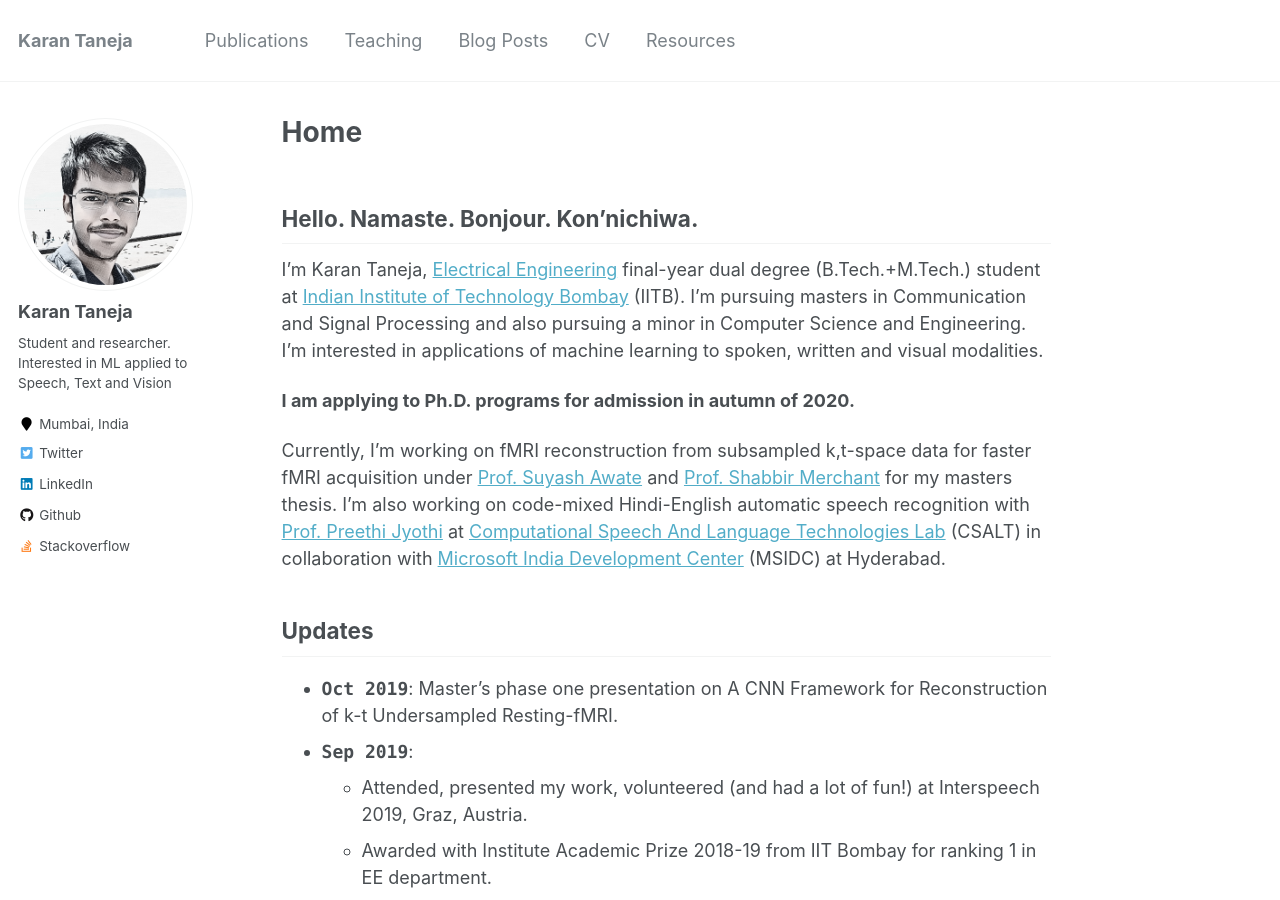
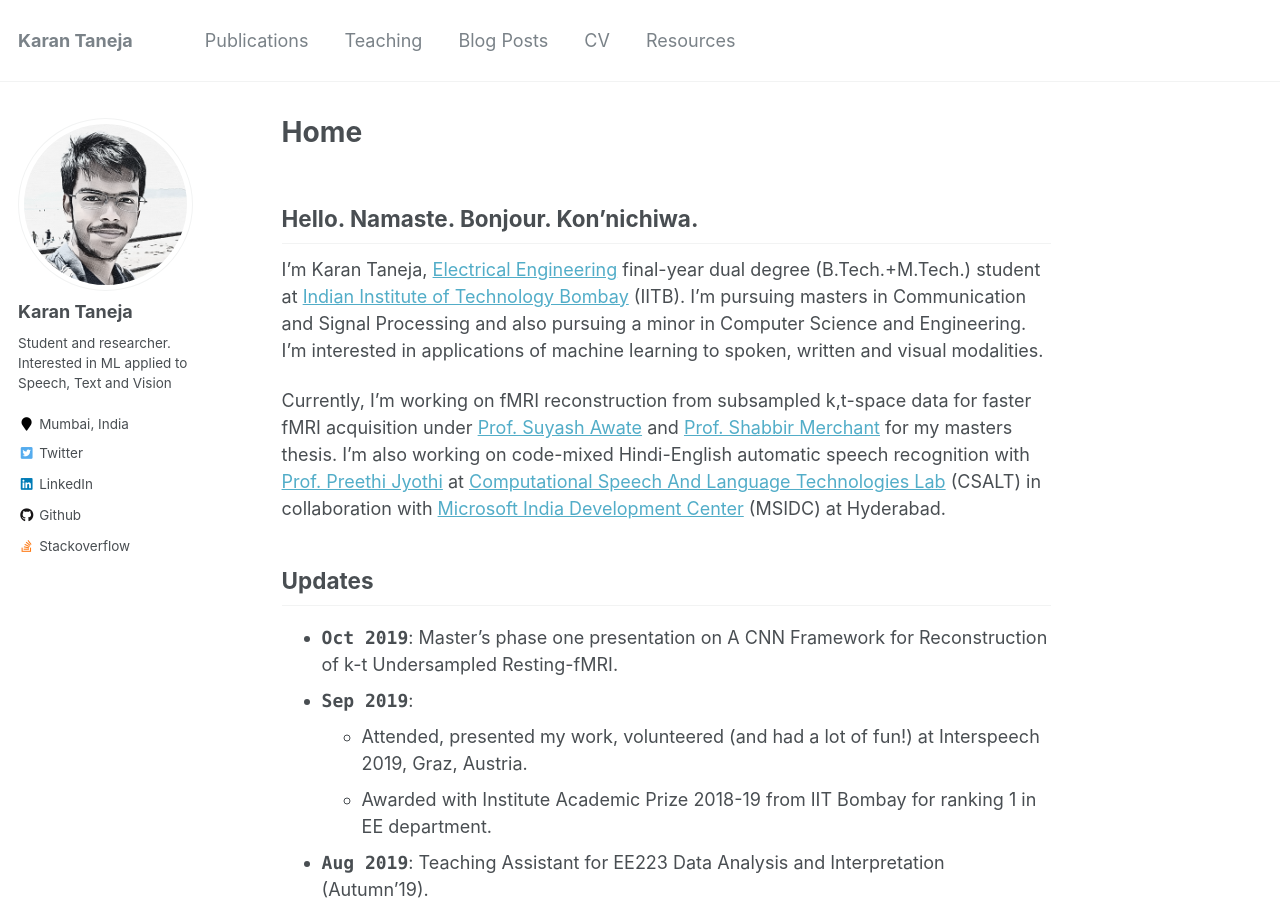
Before and after one commit to KrnTneja/KrnTneja.github.io, a Jekyll site: the page built from _pages/about.md, in a window 1280 px wide and 900 px high. Built offline with Jekyll 4.4.1, drawn with Linux system fonts in a browser that asks for light colours.

Commit message:
removed phd line

```diff
--- a/_pages/about.md
+++ b/_pages/about.md
@@ -12,8 +12,6 @@ Hello. Namaste. Bonjour. Kon'nichiwa.
 ------
 
 I'm Karan Taneja, [Electrical Engineering](https://www.ee.iitb.ac.in) final-year dual degree (B.Tech.+M.Tech.) student at [Indian Institute of Technology Bombay](http://www.iitb.ac.in/) (IITB). I'm pursuing masters in Communication and Signal Processing and also pursuing a minor in Computer Science and Engineering. I'm interested in applications of machine learning to spoken, written and visual modalities.
-
-<b>I am applying to Ph.D. programs for admission in autumn of 2020.</b>
 
 Currently, I'm working on fMRI reconstruction from subsampled k,t-space data for faster fMRI acquisition under [Prof. Suyash Awate](https://www.cse.iitb.ac.in/~suyash/) and [Prof. Shabbir Merchant](https://www.ee.iitb.ac.in/wiki/faculty/merchant) for my masters thesis.
 I'm also working on code-mixed Hindi-English automatic speech recognition with [Prof. Preethi Jyothi](https://www.cse.iitb.ac.in/~pjyothi/) at [Computational Speech And Language Technologies Lab](https://www.cse.iitb.ac.in/~pjyothi/csalt/) (CSALT) in collaboration with [Microsoft India Development Center](https://www.microsoft.com/en-in/msidc/) (MSIDC) at Hyderabad.
```
